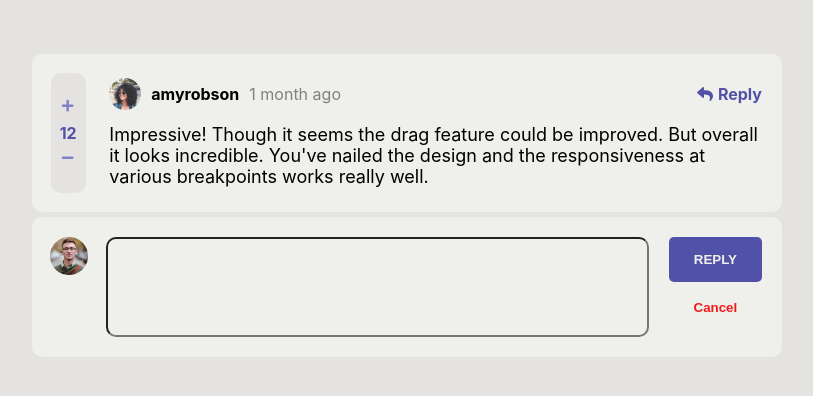
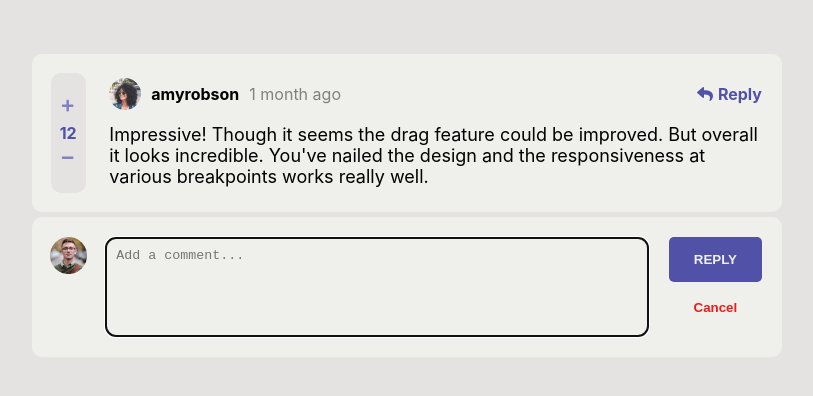
Before and after one commit to tomasleggire/Interactive-comments-section, a React (Create React App) app: page / in a window 1280 px wide. Both pictures are taken after a click on the element "Reply". Shown: the top 396 px of the page, without its empty margins (233-1046 px from the left). Built offline with nearby package versions, Linux system fonts and the light colour scheme.

Commit message:
Comment reply  maquetado falta resoponsive

```diff
--- a/src/COMPONENTS/Comment.js
+++ b/src/COMPONENTS/Comment.js
@@ -39,16 +39,16 @@ export default function Comment({YOUname, YOUimg, user, date, contador, msg, img
         </div>
 
         {replyModalValue && (
-            <div className="main-reply">
+            <form className="main-reply">
                 <div className='photo-reply'>
                         <img src={YOUimg} />
                 </div>
-                <input type='text' className="input-reply"/>
+                <textarea type='text' className="input-reply" placeholder="Add a comment..." autoFocus='on'/>
                 <div className="main-reply-btn">
                   <button type="button" className="btn-reply">REPLY</button>
                   <button type="button" className="btn-cancel" onClick={()=> setReplyModalValue(false)}>Cancel</button>
                 </div>
-            </div>
+            </form>
         )}
         </>
     )
--- a/src/CSS/Comment.css
+++ b/src/CSS/Comment.css
@@ -132,6 +132,8 @@
     height: 100px;
     border-radius: 10px;
     cursor: pointer;
+    resize: none;
+    padding: 10px;
 }
 
 .main-reply-btn {
@@ -168,6 +170,10 @@
     margin-top: 18px;
 }
 
+.btn-cancel:hover {
+    color: rgb(236, 122, 122);
+}
+
 /* @media only screen and (max-width: 700px) {
     .main-comment {
         flex-direction: column;
```
